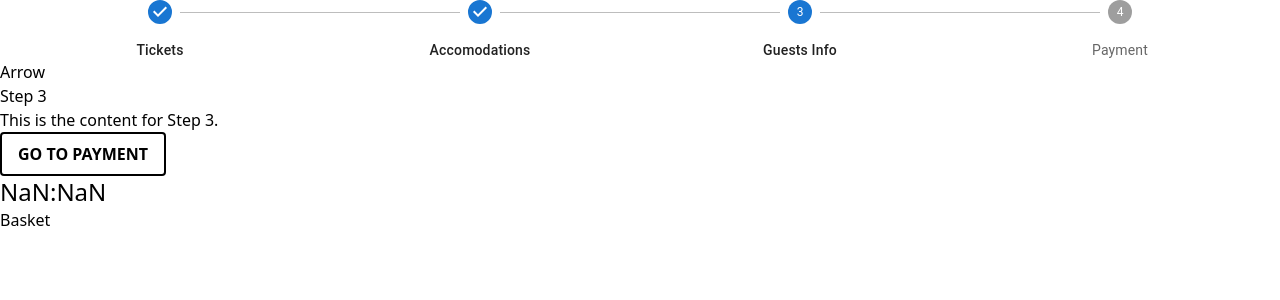
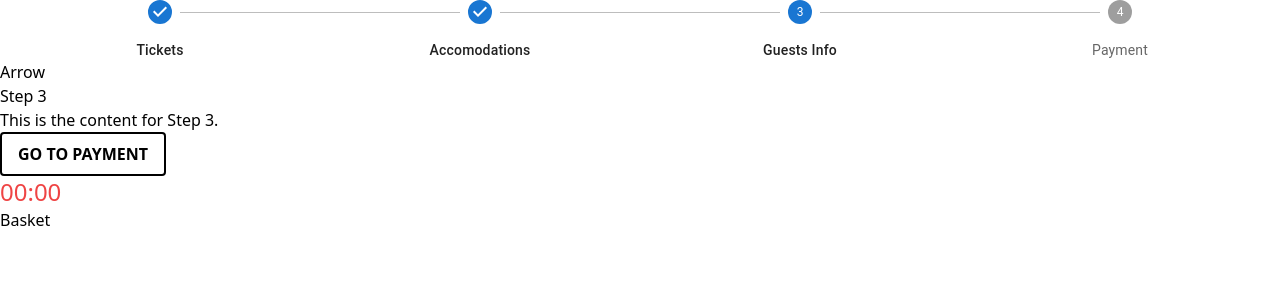
Before and after one commit to rossosofia/frontend_foofest_exam_sofia, a Next.js app: page /guests in a window 1280 px wide. Shown: the top 300 px of the page. Built offline with nearby package versions, Linux system fonts and the light colour scheme.

Commit message:
Fixed names and state

```diff
--- a/src/context/TimerContext.jsx
+++ b/src/context/TimerContext.jsx
@@ -4,7 +4,8 @@ import { StoreContext } from "@/context/storeContext";
 const TimerContext = createContext();
 
 function TimerProvider({ children }) {
-  const { timeout } = useContext(StoreContext);
+  const { reserveSpot } = useContext(StoreContext);
+  const timeout = reserveSpot[0]?.timeout || 0;
   const [timeRemaining, setTimeRemaining] = useState(timeout);
 
 
```
Also changed, not shown: src/components/Timer.jsx (+1 -31 lines).
